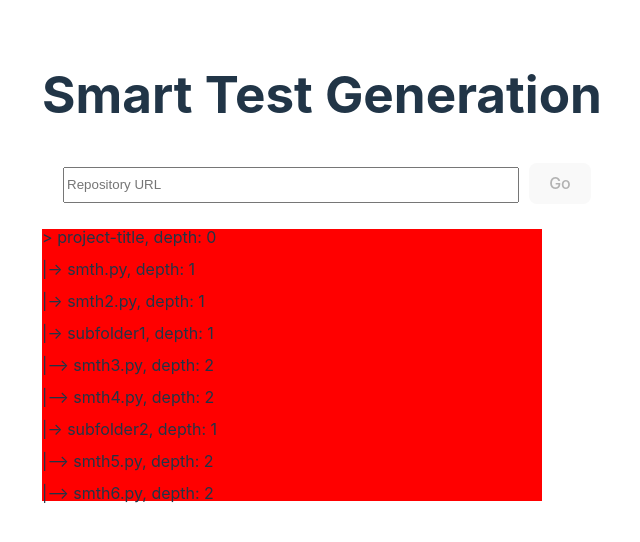
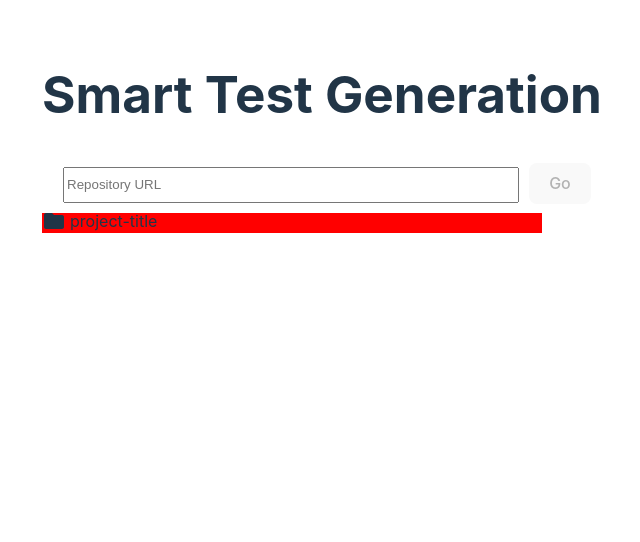
Before and after one commit to calimandaniel/TBH2024, a React (Vite) app in the folder smart-test-generation/client/: page / in a window 1280 px wide. Shown: the top 542 px of the page, without its empty margins (318-958 px from the left). Built offline with nearby package versions, Linux system fonts and the light colour scheme.

Commit message:
Fix positioning

```diff
--- a/smart-test-generation/client/package.json
+++ b/smart-test-generation/client/package.json
@@ -10,8 +10,13 @@
     "preview": "vite preview"
   },
   "dependencies": {
+    "@emotion/react": "^11.11.4",
+    "@emotion/styled": "^11.11.5",
     "@genezio/vite-plugin-genezio": "^1.0.4",
+    "@mui/icons-material": "^5.15.15",
+    "@mui/material": "^5.15.15",
     "react": "^18.2.0",
+    "react-accessible-accordion": "^5.0.0",
     "react-dom": "^18.2.0"
   },
   "devDependencies": {
--- /dev/null
+++ b/smart-test-generation/client/src/CODEICON.jsx
@@ -0,0 +1,16 @@
+import React from 'react'
+import CodeIcon from '@mui/icons-material/Code';
+
+const CODEICON = () => {
+  return (
+    <CodeIcon
+        style={{
+            verticalAlign: 'middle',
+            marginTop: '-4px',
+            marginRight: '4px'
+        }}
+    />
+  )
+}
+
+export default CODEICON
--- /dev/null
+++ b/smart-test-generation/client/src/FOLDERICON.jsx
@@ -0,0 +1,16 @@
+import React from 'react'
+import FolderIcon from '@mui/icons-material/Folder';
+
+const FOLDERICON = () => {
+  return (
+    <FolderIcon
+        style={{
+            verticalAlign: 'middle',
+            marginTop: '-4px',
+            marginRight: '4px'
+        }}
+    />
+  )
+}
+
+export default FOLDERICON
--- a/smart-test-generation/client/src/FileBrowser.jsx
+++ b/smart-test-generation/client/src/FileBrowser.jsx
@@ -1,25 +1,46 @@
-import React from 'react'
+import React from 'react';
+import { Accordion, AccordionItem, AccordionItemButton, AccordionItemHeading, AccordionItemPanel } from 'react-accessible-accordion';
+
+import FOLDERICON from './FolderIcon';
+import CODEICON from './CodeIcon';
 
 const FileBrowser = ({ data }) => {
     const renderNodes = (node, depth) => {
-        const dashes = '-'.repeat(depth);
-        return (
-            <div key={node.name}>
-                <p>{depth > 0 && '|'}{dashes}{'> '} {node.name}, depth: {depth}</p>
-                {node.children && node.children.map(child => (
-                    <React.Fragment key={child.name}>
-                        {renderNodes(child, depth + 1)}
-                    </React.Fragment>
-                ))}
-            </div>
-        );
+        if (node.children) {
+            return (
+                <Accordion allowMultipleExpanded>
+                    <AccordionItem key={node.name}>
+                        <AccordionItemHeading>
+                            <AccordionItemButton style={{ marginLeft: `${depth * 20}px` }}>
+                                    <FOLDERICON/>{node.name}
+                            </AccordionItemButton>
+                        </AccordionItemHeading>
+                        <AccordionItemPanel>
+                            {node.children.map(child => (
+                                <React.Fragment key={child.name}>
+                                    <div style={{ marginLeft: `${depth * 20}px` }}>
+                                        {renderNodes(child, depth + 1)}
+                                    </div>
+                                </React.Fragment>
+                            ))}
+                        </AccordionItemPanel>
+                    </AccordionItem>
+                </Accordion>
+            );
+        } else {
+            return (
+                <p key={node.name} style={{ marginLeft: `${depth * 20}px` }}>
+                    <CODEICON/>{node.name}, depth: {depth}
+                </p>
+            );
+        }
     };
 
     return (
-        <div style={{width: '500px', backgroundColor: 'red',  textAlign: 'left'}}>
+        <div style={{ width: '500px', backgroundColor: 'red', textAlign: 'left' }}>
             {renderNodes(data, 0)}
         </div>
-    )
-}
+    );
+};
 
-export default FileBrowser
+export default FileBrowser;
```
Also changed, not shown: 1 other file (tests, documents, lock files or other folders).
